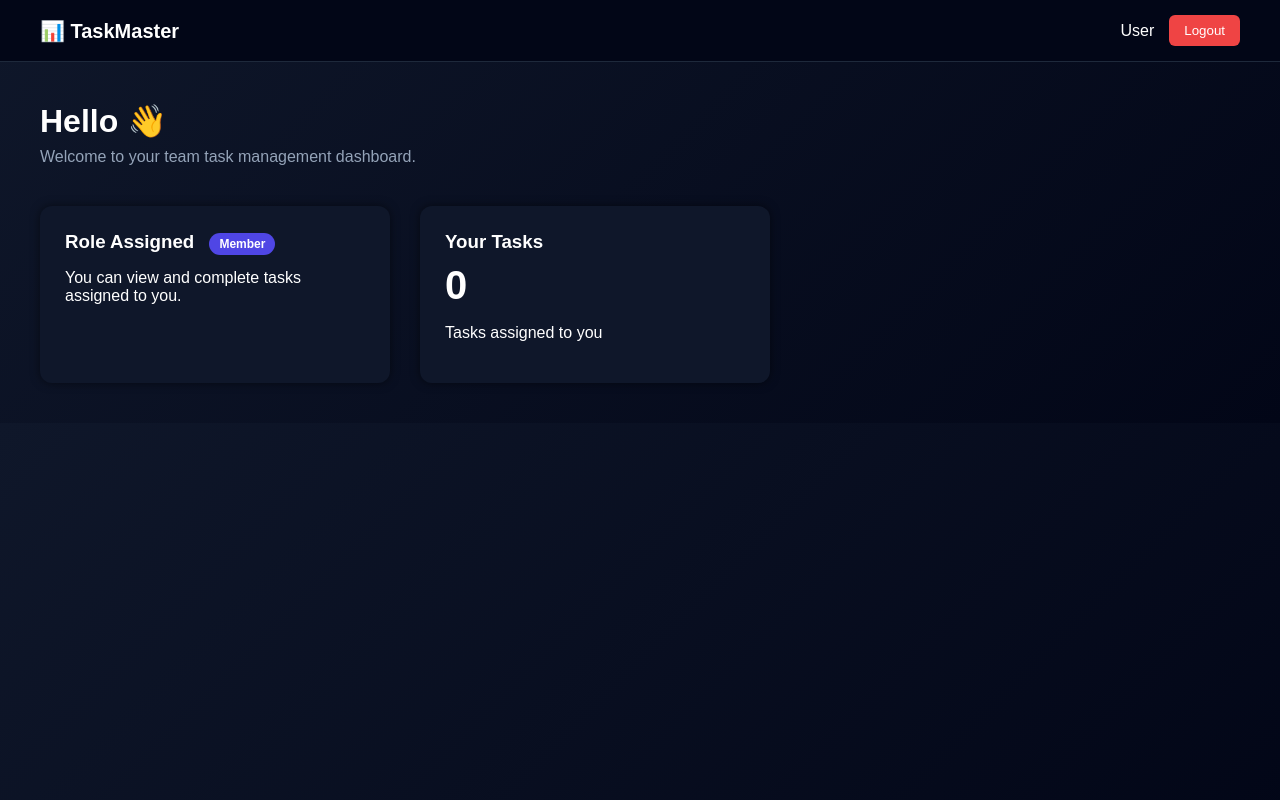
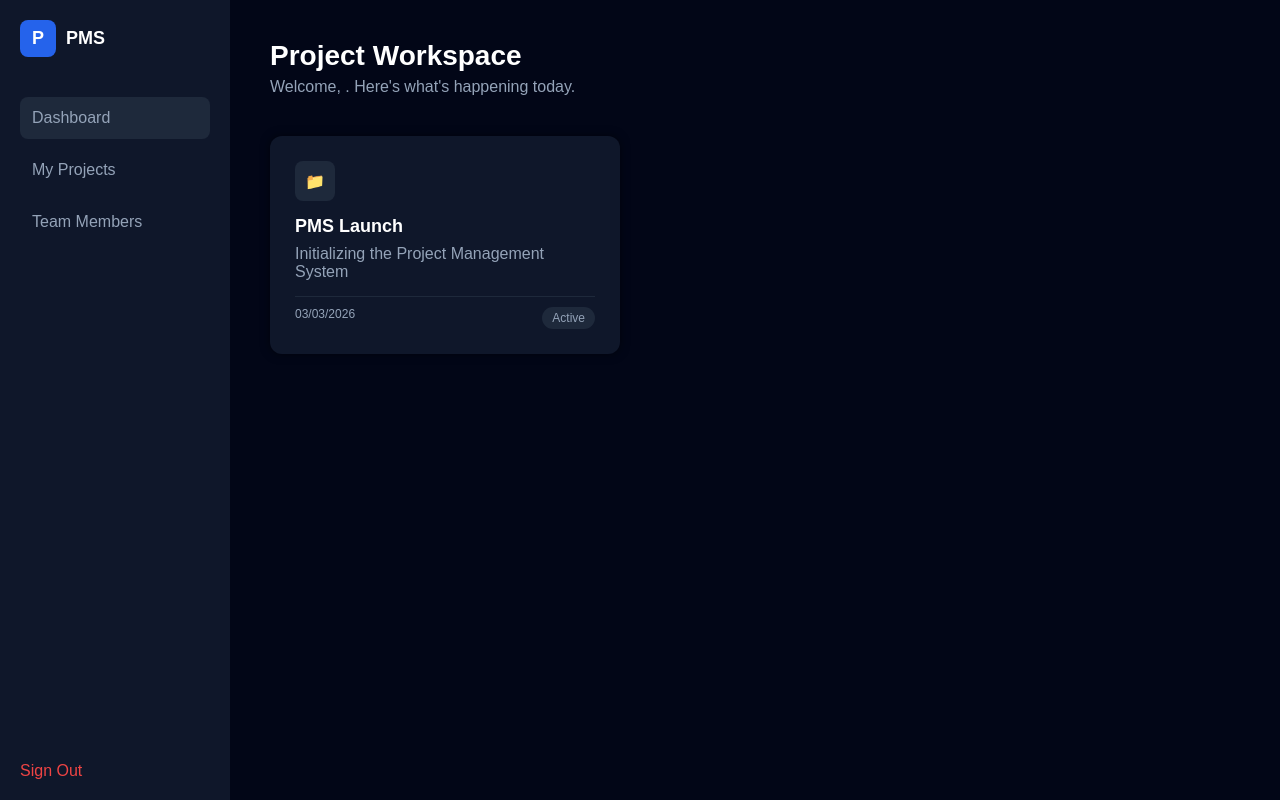
Before and after one commit to harshalpatil0007/project-management-system, a website: page frontend/dashboard.html in a window 1280 px wide. Drawn offline with Linux system fonts and the light colour scheme.

Commit message:
Day 3: Project module API and dashboard UI

```diff
--- a/frontend/dashboard.html
+++ b/frontend/dashboard.html
@@ -2,148 +2,223 @@
 <html lang="en">
 <head>
 <meta charset="UTF-8">
-<title>TaskMaster Dashboard</title>
+<title>PMS Dashboard</title>
 
 <style>
 
+*{
+margin:0;
+padding:0;
+box-sizing:border-box;
+font-family:Arial;
+}
+
 body{
-margin:0;
-font-family:Arial;
-background:linear-gradient(135deg,#0f172a,#020617);
+display:flex;
+background:#020617;
 color:white;
 }
 
-/* NAVBAR */
+/* SIDEBAR */
 
-.navbar{
+.sidebar{
+width:230px;
+height:100vh;
+background:#0f172a;
+padding:20px;
 display:flex;
+flex-direction:column;
 justify-content:space-between;
-align-items:center;
-padding:15px 40px;
-background:#020617;
-border-bottom:1px solid #1e293b;
 }
 
 .logo{
-font-size:20px;
+display:flex;
+align-items:center;
+gap:10px;
 font-weight:bold;
+font-size:18px;
+margin-bottom:40px;
 }
 
-.user{
-display:flex;
-align-items:center;
-gap:15px;
+.logoBox{
+background:#2563eb;
+padding:8px 12px;
+border-radius:8px;
+}
+
+.menu a{
+display:block;
+padding:12px;
+margin-bottom:10px;
+text-decoration:none;
+color:#94a3b8;
+border-radius:8px;
+}
+
+.menu a:hover{
+background:#1e293b;
+color:white;
+}
+
+.active{
+background:#1e293b;
+color:white;
 }
 
 .logout{
-background:#ef4444;
-border:none;
-padding:8px 15px;
-border-radius:6px;
-color:white;
+color:#ef4444;
 cursor:pointer;
 }
 
-/* MAIN */
+/* MAIN AREA */
 
-.container{
+.main{
+flex:1;
 padding:40px;
 }
 
 .title{
-font-size:32px;
+font-size:28px;
 font-weight:bold;
 }
 
 .subtitle{
 color:#94a3b8;
-margin-top:8px;
+margin-top:6px;
 }
 
-/* CARDS */
+/* PROJECT CARD */
 
-.cards{
-display:flex;
-gap:30px;
+.projects{
 margin-top:40px;
 }
 
 .card{
 background:#0f172a;
 padding:25px;
+width:350px;
 border-radius:12px;
-width:300px;
 box-shadow:0 0 10px rgba(0,0,0,0.5);
 }
 
-.card h3{
-margin:0 0 10px 0;
+.projectIcon{
+background:#1e293b;
+width:40px;
+height:40px;
+border-radius:8px;
+display:flex;
+align-items:center;
+justify-content:center;
+margin-bottom:15px;
 }
 
-.badge{
-background:#4f46e5;
+.projectTitle{
+font-size:18px;
+font-weight:bold;
+margin-bottom:8px;
+}
+
+.projectDesc{
+color:#94a3b8;
+margin-bottom:15px;
+}
+
+.line{
+height:1px;
+background:#1e293b;
+margin:10px 0;
+}
+
+.projectFooter{
+display:flex;
+justify-content:space-between;
+font-size:12px;
+color:#94a3b8;
+}
+
+.status{
+background:#1e293b;
 padding:4px 10px;
 border-radius:20px;
-font-size:12px;
-margin-left:10px;
-}
-
-.taskNumber{
-font-size:40px;
-font-weight:bold;
 }
 
 </style>
 
 </head>
 
+
 <body>
 
-<!-- NAVBAR -->
+<!-- SIDEBAR -->
 
-<div class="navbar">
+<div class="sidebar">
 
-<div class="logo">📊 TaskMaster</div>
+<div>
 
-<div class="user">
+<div class="logo">
 
-<span id="username">User</span>
+<div class="logoBox">P</div>
 
-<button class="logout" onclick="logout()">Logout</button>
+<span>PMS</span>
+
+</div>
+
+
+<div class="menu">
+
+<a class="active">Dashboard</a>
+
+<a>My Projects</a>
+
+<a>Team Members</a>
 
 </div>
 
 </div>
 
 
-<!-- CONTENT -->
+<div class="logout" onclick="logout()">
 
-<div class="container">
+Sign Out
 
-<div class="title">Hello 👋</div>
-
-<div class="subtitle">
-Welcome to your team task management dashboard.
 </div>
-
-<div class="cards">
-
-<div class="card">
-
-<h3>Role Assigned <span class="badge">Member</span></h3>
-
-<p>You can view and complete tasks assigned to you.</p>
 
 </div>
 
 
+
+<!-- MAIN CONTENT -->
+
+<div class="main">
+
+<div class="title">Project Workspace</div>
+
+<div class="subtitle">
+Welcome, <span id="username"></span>. Here's what's happening today.
+</div>
+
+
+<div class="projects">
+
 <div class="card">
 
-<h3>Your Tasks</h3>
+<div class="projectIcon">📁</div>
 
-<div class="taskNumber" id="taskCount">0</div>
+<div class="projectTitle">PMS Launch</div>
 
-<p>Tasks assigned to you</p>
+<div class="projectDesc">
+Initializing the Project Management System
+</div>
+
+<div class="line"></div>
+
+<div class="projectFooter">
+
+<span>03/03/2026</span>
+
+<span class="status">Active</span>
+
+</div>
 
 </div>
 
@@ -154,9 +229,24 @@ Welcome to your team task management dashboard.
 
 <script>
 
+/* LOAD USER NAME */
+
+const username = localStorage.getItem("username")
+
+if(username){
+
+document.getElementById("username").innerText = username
+
+}
+
+
+/* LOGOUT FUNCTION */
+
 function logout(){
 
 localStorage.removeItem("token")
+localStorage.removeItem("username")
+
 window.location.href="login.html"
 
 }
@@ -164,4 +254,5 @@ window.location.href="login.html"
 </script>
 
 </body>
+
 </html>
--- a/frontend/script.js
+++ b/frontend/script.js
@@ -75,6 +75,10 @@ if(data.token){
 
 localStorage.setItem("token",data.token)
 
+/* SAVE USER NAME */
+
+localStorage.setItem("username",data.user.name)
+
 window.location.href="dashboard.html"
 
 }else{
--- a/server.js
+++ b/server.js
@@ -26,3 +26,7 @@ const PORT = process.env.PORT || 5000;
 app.listen(PORT, () => {
   console.log(`Server running on port ${PORT}`);
 });
+
+const projectRoutes = require("./routes/projectRoutes")
+
+app.use("/api/projects",projectRoutes)
```
Also changed, not shown: controllers/authController.js (+7 -4 lines), controllers/projectController.js (added, +49 -0 lines), routes/projectRoutes.js (added, +13 -0 lines).
